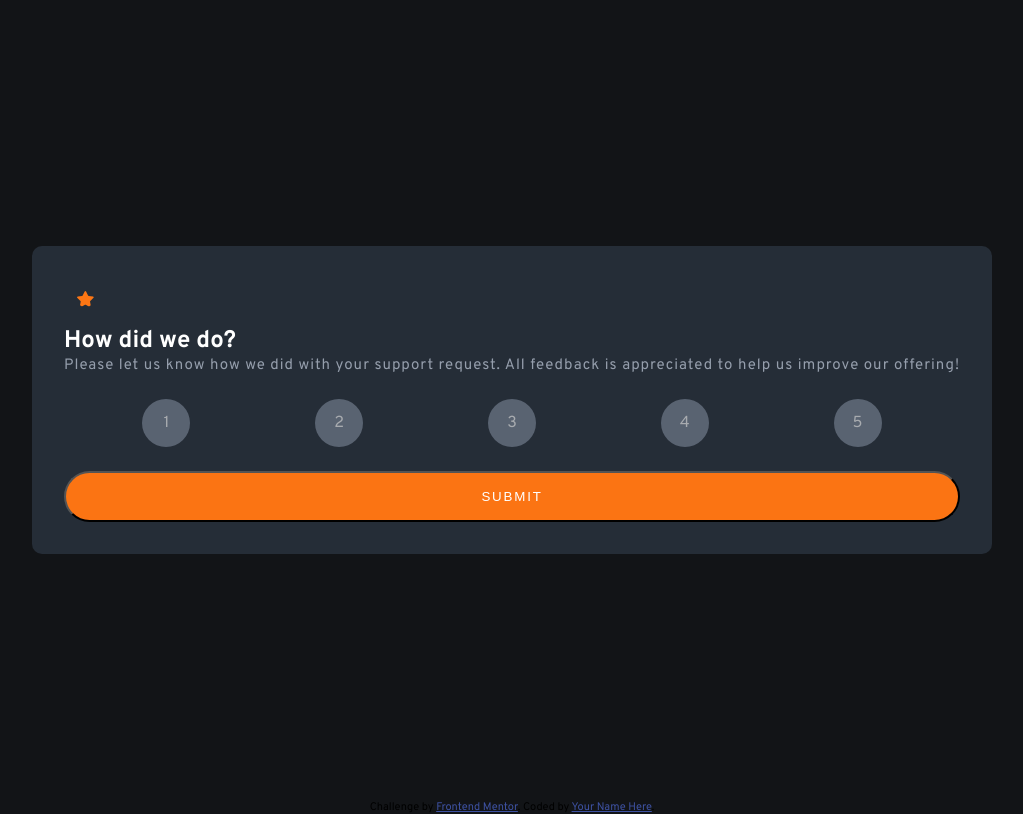
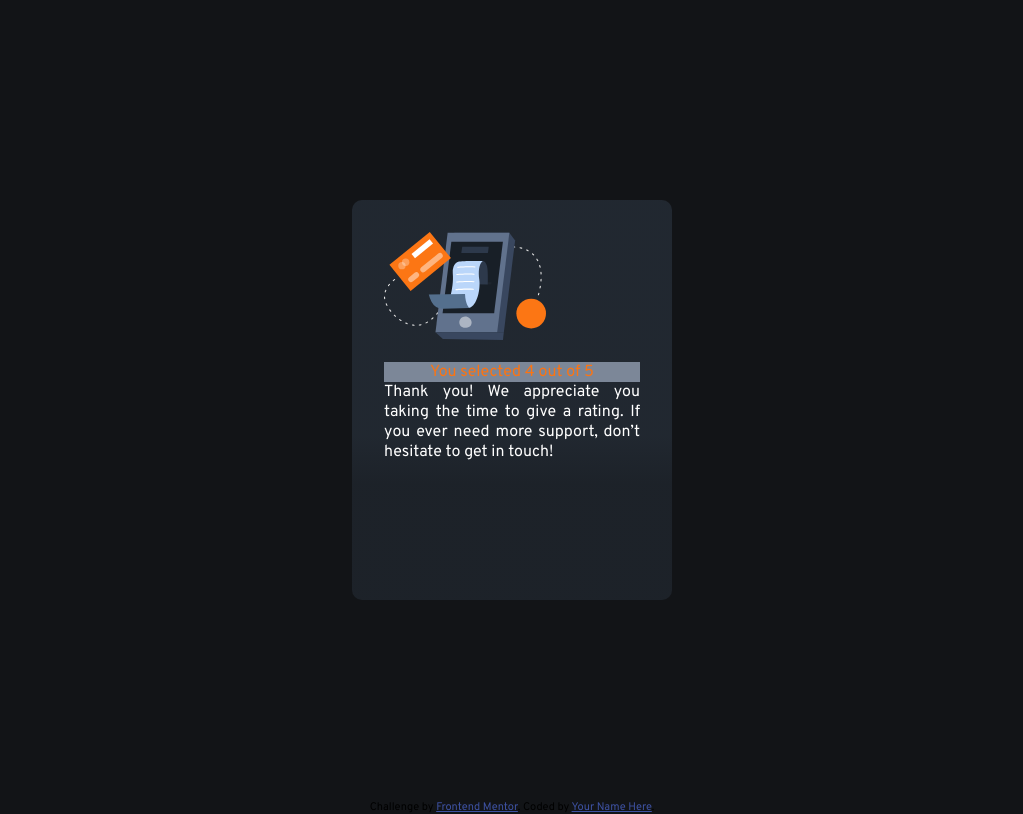
Before and after one commit to xliquidskyx/Interactive-Rating-Component, a plain HTML site: page src/index.html in a window 1280 px wide. Both pictures are taken after a click on the button "SUBMIT". Shown: the whole page, without its empty margins (128-1151 px from the left). Drawn offline with Linux system fonts and the light colour scheme.

Commit message:
added js and some css

```diff
--- a/src/animation.js
+++ b/src/animation.js
@@ -1,5 +1,21 @@
-function ratingClick() {
-    var chosenNum = document.getElementsByClassName('ratings-element');
+var container = document.getElementById("ratings"); // get container for the buttons
+var buttons = container.getElementsByClassName("ratings-element"); //using the container get all of its buttons
 
-    alert(chosenNum);
+for (var i = 0; i < buttons.length; i++) {
+    buttons[i].addEventListener('click', function() { //add event listener when user clicks on btns
+        var current = document.getElementsByClassName("active");
+        var chosenNum = current.textContent;
+
+        if (current.length > 0) { //gets rid of clicked divs
+            current[0].className = current[0].className.replace(" active", "");
+        }
+
+        this.className += " active";
+        document.getElementById("chosenNumber").innerHTML = chosenNum;
+    });
 }
+
+function submitRating() {
+    document.getElementById("hidden-container").style.display = "block";
+    document.getElementById("container").style.display = "none";
+}
--- a/src/index.html
+++ b/src/index.html
@@ -8,7 +8,6 @@
   <link rel="preconnect" href="https://fonts.googleapis.com">
   <link rel="preconnect" href="https://fonts.gstatic.com" crossorigin>
   <link href="https://fonts.googleapis.com/css2?family=Overpass:wght@400;700&display=swap" rel="stylesheet">
-  <script src="animation.js"></script>
   <title>Frontend Mentor | Interactive rating component</title>
 </head>
 <body>
@@ -17,7 +16,7 @@
 
   <main id="wrapper">
 
-    <div class="container">
+    <div id="container">
 
       <img src="/images/icon-star.svg" class="star-icon">
 
@@ -27,32 +26,32 @@
           to help us improve our offering!</p>
       </section>
 
-      <section class="ratings">
-        <div class="ratings-element" onclick="ratingClick()">1</div>
-        <div class="ratings-element" onclick="ratingClick()">2</div>
-        <div class="ratings-element" onclick="ratingClick()">3</div>
-        <div class="ratings-element" onclick="ratingClick()">4</div>
-        <div class="ratings-element" onclick="ratingClick()">5</div>
-      </section>
+      <div id="ratings">
+        <div class="ratings-element">1</div>
+        <div class="ratings-element">2</div>
+        <div class="ratings-element">3</div>
+        <div class="ratings-element">4</div>
+        <div class="ratings-element">5</div>
+      </div>
 
-      <button id="submit" type="button">
+
+      <button id="submit" type="button" onclick="submitRating()">
         Submit
       </button>
       <!-- Rating state end -->
+    </div>
 
-      <!-- Thank you state start -->
-  <!--
+    <div id="hidden-container">
+      <img src="/images/illustration-thank-you.svg" alt="mobile phone illustration" class="phone-image">
       <section class="text-area">
-        You selected x out of 5
+        <div class="info">You selected <!--<p id="chosenNumber"></p>/-->4 out of 5</div>
 
         Thank you!
 
         We appreciate you taking the time to give a rating. If you ever need more support,
         don’t hesitate to get in touch!
 
-      </section> -->
-
-      <!-- Thank you state end -->
+      </section>
     </div>
 
   </main>
@@ -62,5 +61,7 @@
     Challenge by <a href="https://www.frontendmentor.io?ref=challenge" target="_blank">Frontend Mentor</a>.
     Coded by <a href="#">Your Name Here</a>.
   </div>
+
+  <script type="text/javascript" src="animation.js"></script>
 </body>
 </html>
--- a/src/style.css
+++ b/src/style.css
@@ -27,22 +27,39 @@ html, body {
     min-height: 100vh;
 }
 
-.container {
-    background-color: hsl(213, 19%, 18%);
+#container {
+    background: rgb(37,45,55);
+    background: linear-gradient(180deg, rgba(37,45,55,0.788410432532388) 59%, rgba(37,45,55,0.5587185557816876) 71%);
     color: white;
+    display: block;
     height: auto;
     width: 75vw;
+    min-height: 50vh;
     padding: 2rem;
     border-radius: 10px;
 }
 
+#hidden-container {
+    display: none;
+    background: rgb(37,45,55);
+    background: linear-gradient(180deg, rgba(37,45,55,0.788410432532388) 59%, rgba(37,45,55,0.5587185557816876) 71%);
+    color: white;
+    height: auto;
+    width: 75vw;
+    min-height: 50vh;
+    padding: 2rem;
+    border-radius: 10px;
+    position: absolute;
+}
+
 .star-icon {
-    /* background-color: hsl(210, 12%, 54%); TODO: different color*/
+    background-color: hsl(213, 19%, 18%);
     border-radius: 50%;
-    padding: 0.8rem;
+    padding: 0.8em;
 }
 
 .text-area {
+    padding-top: 1em;
     text-align: justify;
 }
 
@@ -52,7 +69,7 @@ html, body {
     letter-spacing: 1px;
 }
 
-.ratings {
+#ratings {
     display: flex;
     justify-content: space-around;
     align-items: center;
@@ -63,22 +80,27 @@ html, body {
 
 .ratings-element {
     border-radius: 90px;
-    background-color: hsl(216, 12%, 54%);
+    background-color: hsl(213, 19%, 18%);
     cursor: pointer;
     display: flex; /* or inline-flex */
-    align-items: center;
-    justify-content: center;
-    height: 6vh;
-    width: 6vh;
-    margin: 0.5rem;
-    padding: 1.5rem;
-
-    opacity: 0.6;
+    font-size: 14px;
+    align-items: center; /*center numbers*/
+    justify-content: center; /*center numbers*/
+    height: 5.5vh;
+    width: 5.5vh;
+    margin: 0.6rem;
+    padding: 1.2rem;
+    opacity: 1;
     transition: 1s all;
 
 }
 
 .ratings-element:hover {
+    background-color: hsl(217, 12%, 63%);
+    opacity: 1;
+}
+
+.ratings-element.active {
     background-color: hsl(25, 97%, 53%);
     opacity: 1;
 }
@@ -86,6 +108,7 @@ html, body {
 #submit {
     background-color: hsl(25, 97%, 53%);
     border-radius: 30px;
+    border: none;
     cursor: pointer;
     color: white;
     text-transform: uppercase;
@@ -99,3 +122,22 @@ html, body {
     background-color: white;
     color: hsl(25, 97%, 53%);
 }
+
+.info {
+    background-color:hsl(216, 12%, 54%);
+    color:hsl(25, 97%, 53%);
+    text-align: center;
+}
+
+/*MEDIA QUERY*/
+@media only screen and (min-width: 800px) {
+    #container {
+        height: auto;
+        width: 25vw;
+    }
+
+    #hidden-container {
+        height: auto;
+        width: 25vw;
+  }
+}
```
